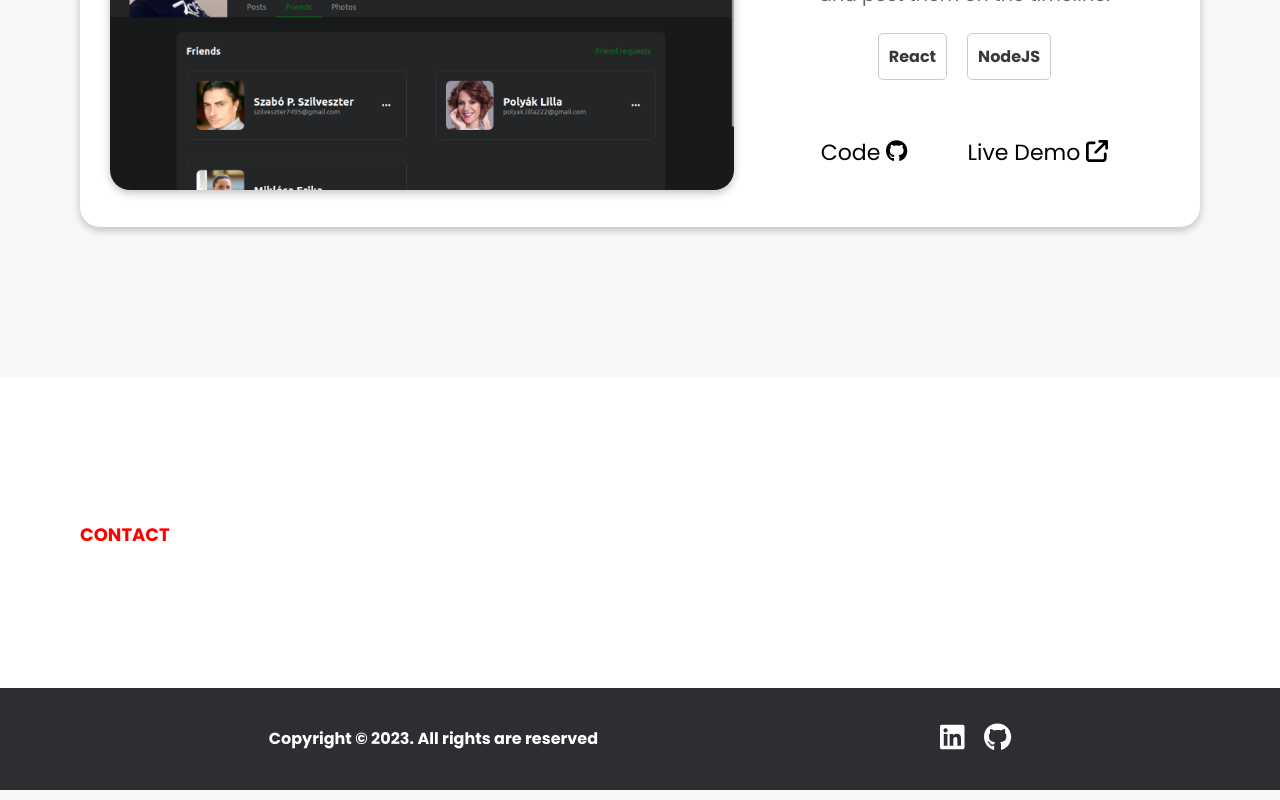
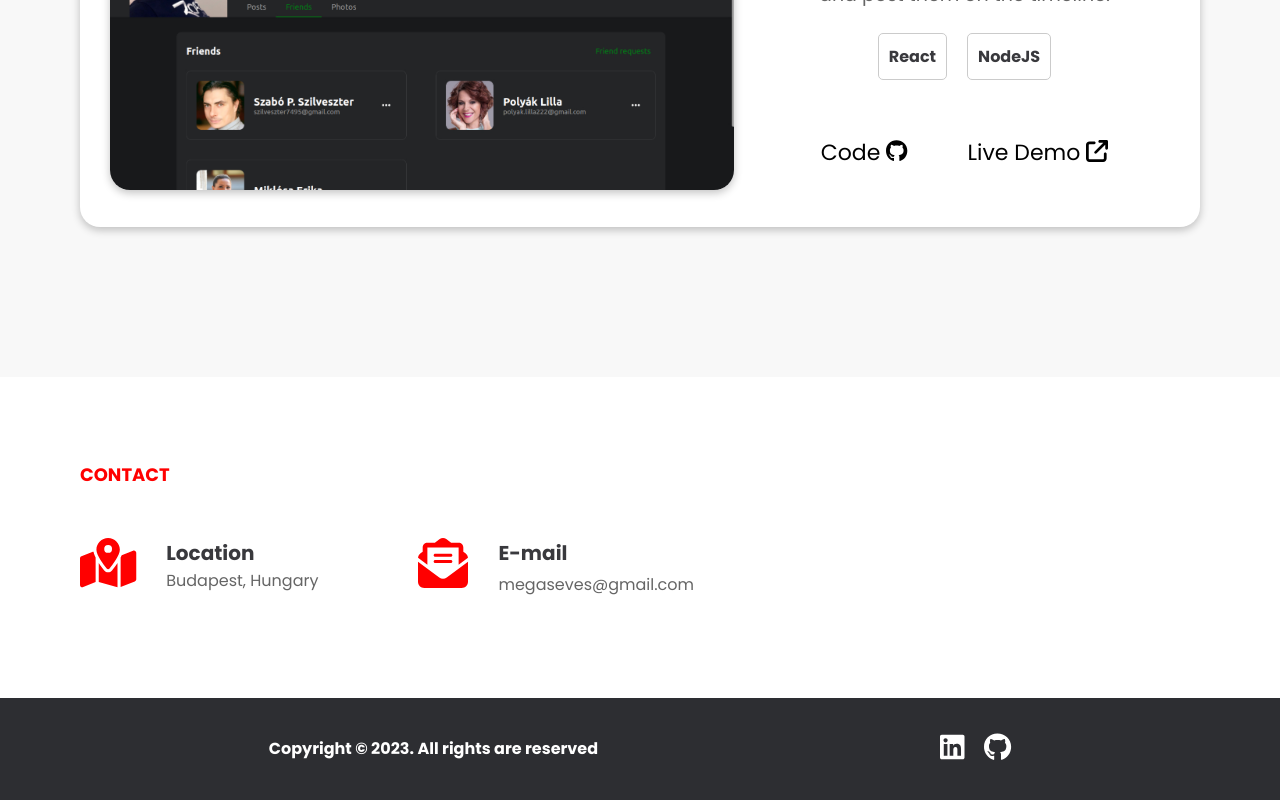
Before and after one commit to megaseves/portfolio, a React (Create React App) app: page / in a window 1280 px wide. Shown: the part 3570-4370 px from the top of the page. Built offline with nearby package versions, Linux system fonts and the light colour scheme.

Commit message:
Add: Contact component and favicon

```diff
--- a/public/index.html
+++ b/public/index.html
@@ -9,11 +9,7 @@
       name="description"
       content="Web site created using create-react-app"
     />
-    <link rel="apple-touch-icon" href="%PUBLIC_URL%/logo192.png" />
-    <!--
-      manifest.json provides metadata used when your web app is installed on a
-      user's mobile device or desktop. See https://developers.google.com/web/fundamentals/web-app-manifest/
-    -->
+
     <link rel="manifest" href="%PUBLIC_URL%/manifest.json" />
     <!--
       Notice the use of %PUBLIC_URL% in the tags above.
@@ -24,7 +20,7 @@
       work correctly both with client-side routing and a non-root public URL.
       Learn how to configure a non-root public URL by running `npm run build`.
     -->
-    <title>React App</title>
+    <title>Schmiedt Attila</title>
   </head>
   <body>
     <noscript>You need to enable JavaScript to run this app.</noscript>
--- a/src/App.js
+++ b/src/App.js
@@ -4,13 +4,13 @@ import Navbar from "./components/Navbar";
 import Home from "./pages/Home";
 import { library } from '@fortawesome/fontawesome-svg-core';
 import { faLinkedin, faGithub } from '@fortawesome/free-brands-svg-icons';
-import { faArrowUpRightFromSquare } from '@fortawesome/free-solid-svg-icons';
+import { faArrowUpRightFromSquare, faMapLocationDot, faEnvelopeOpenText } from '@fortawesome/free-solid-svg-icons';
 import About from "./pages/About";
 import Projects from "./pages/Projects";
 import Contact from "./pages/Contact";
 import Footer from "./components/Footer";
 
-library.add(faLinkedin, faGithub, faArrowUpRightFromSquare);
+library.add(faLinkedin, faGithub, faArrowUpRightFromSquare, faMapLocationDot, faEnvelopeOpenText);
 
 function App() {
   return (
--- a/src/pages/Contact.js
+++ b/src/pages/Contact.js
@@ -1,10 +1,31 @@
 import '../styles/Contact.css';
+import {FontAwesomeIcon} from "@fortawesome/react-fontawesome";
 
 function Contact() {
     return (
         <div className="Contact" id={"contact"}>
             <div className="contact-content">
                 <h3 className={"component-title"}>CONTACT</h3>
+
+                <div className="infos">
+
+                    <div className="info">
+                        <FontAwesomeIcon className={"icon"} icon="fa-solid fa-map-location-dot" />
+                        <span className="info-text">
+                            <h4>Location</h4>
+                            <p>Budapest, Hungary</p>
+                        </span>
+                    </div>
+
+                    <div className="info">
+                        <FontAwesomeIcon className={"icon"} icon="fa-solid fa-envelope-open-text" />
+                        <span className="info-text">
+                            <h4>E-mail</h4>
+                            <a href={"mailto:megaseves@gmail.com"}>megaseves@gmail.com</a>
+                        </span>
+                    </div>
+
+                </div>
             </div>
         </div>
     );
--- a/src/styles/Contact.css
+++ b/src/styles/Contact.css
@@ -10,10 +10,44 @@
 
 .contact-content {
     display: flex;
+    flex-direction: column;
     max-width: 70rem;
 
     margin: 0 auto;
 
-    padding: 140px 0;
+    padding: 80px 0 100px 0;
+}
 
+.infos {
+    display: flex;
+    gap: 100px;
+
+    margin-top: 50px;
 }
+
+.info {
+    display: flex;
+    font-size: 20px;
+    gap: 30px;
+}
+
+.icon {
+    color: red;
+    font-size: 50px;
+}
+
+.info-text a {
+    color: var(--secColor);
+    font-size: 16px;
+}
+.info-text a:hover {
+    color: red;
+}
+.info-text p {
+    color: var(--secColor);
+    font-size: 16px;
+    cursor: pointer;
+}
+.info-text p:hover {
+    color: red;
+}
```
Also changed, not shown: 1 other file (tests, documents, lock files or other folders).
